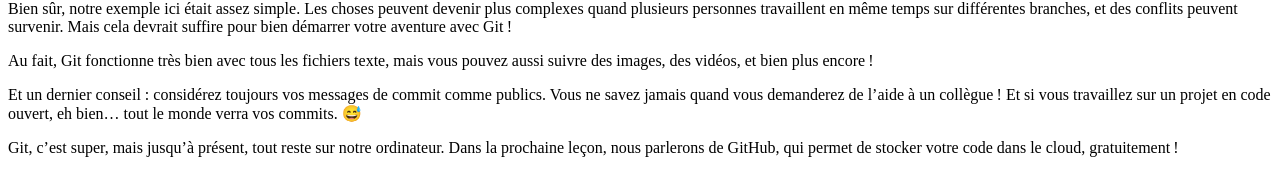
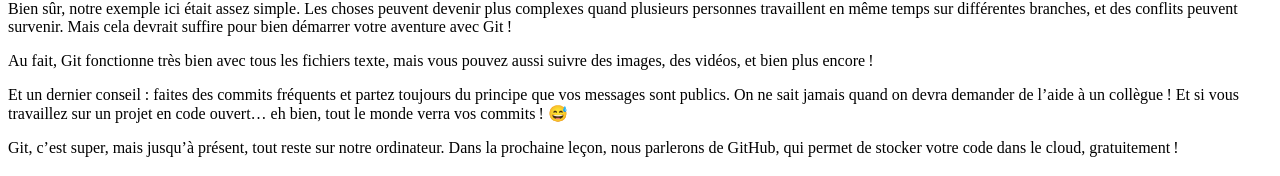
Before and after one commit to nshiab/code-like-a-journalist, a Next.js app: page /fr/git-and-github/git-basics in a window 1280 px wide. Shown: the part 11808-11984 px from the top of the page. Built offline with nearby package versions, Linux system fonts and the light colour scheme.

Commit message:
last tweak

```diff
--- a/pages/en/git-and-github/git-basics.mdx
+++ b/pages/en/git-and-github/git-basics.mdx
@@ -309,7 +309,7 @@
 
 By the way, Git is great with any text-based files, but you can also track images, videos, and more!
 
-And one last piece of advice: always assume that your commit messages are public. You never know when you'll be asking a colleague for help! And if you're working on an open-source project, well, everyone will see your commits! 😅
+And one last piece of advice: commit often, and always assume your commit messages are public. You never know when you'll be asking a colleague for help! And if you're working on an open-source project—well, everyone will see your commits! 😅
 
 Now, using Git is great, but so far we've kept everything on our computer. In the next lesson, we'll talk about GitHub, which can store your code in the cloud for free!
 
--- a/pages/fr/git-and-github/git-basics.mdx
+++ b/pages/fr/git-and-github/git-basics.mdx
@@ -314,7 +314,7 @@
 
 Au fait, Git fonctionne très bien avec tous les fichiers texte, mais vous pouvez aussi suivre des images, des vidéos, et bien plus encore !
 
-Et un dernier conseil : considérez toujours vos messages de commit comme publics. Vous ne savez jamais quand vous demanderez de l’aide à un collègue ! Et si vous travaillez sur un projet en code ouvert, eh bien… tout le monde verra vos commits. 😅
+Et un dernier conseil : faites des commits fréquents et partez toujours du principe que vos messages sont publics. On ne sait jamais quand on devra demander de l’aide à un collègue ! Et si vous travaillez sur un projet en code ouvert… eh bien, tout le monde verra vos commits ! 😅
 
 Git, c’est super, mais jusqu’à présent, tout reste sur notre ordinateur. Dans la prochaine leçon, nous parlerons de GitHub, qui permet de stocker votre code dans le cloud, gratuitement !
 
```
